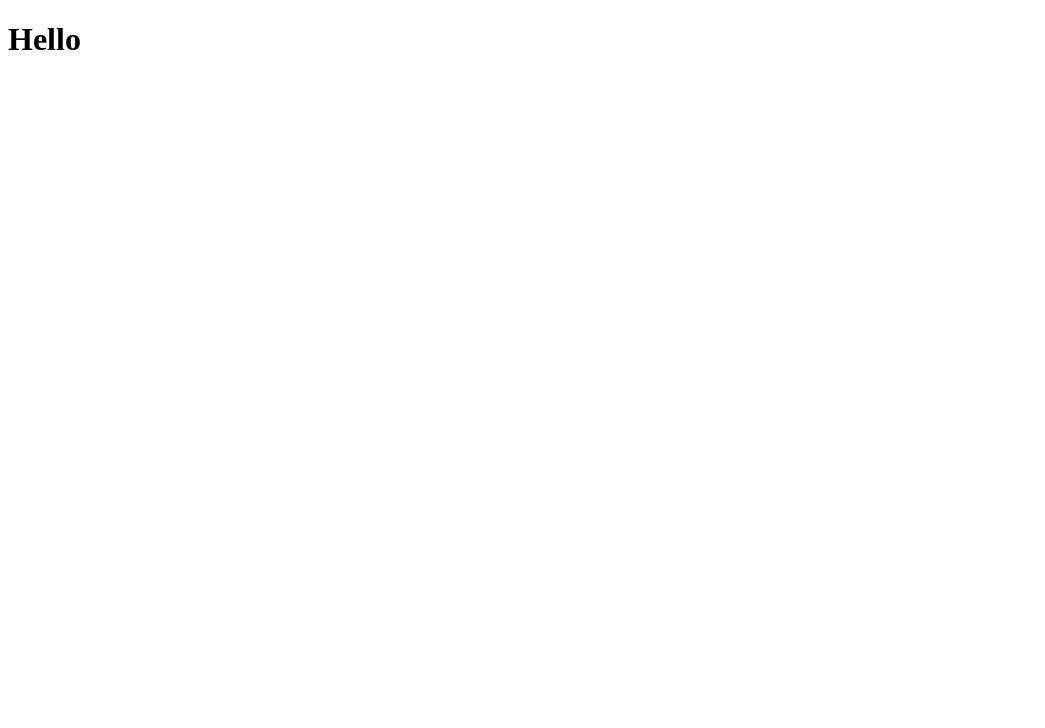
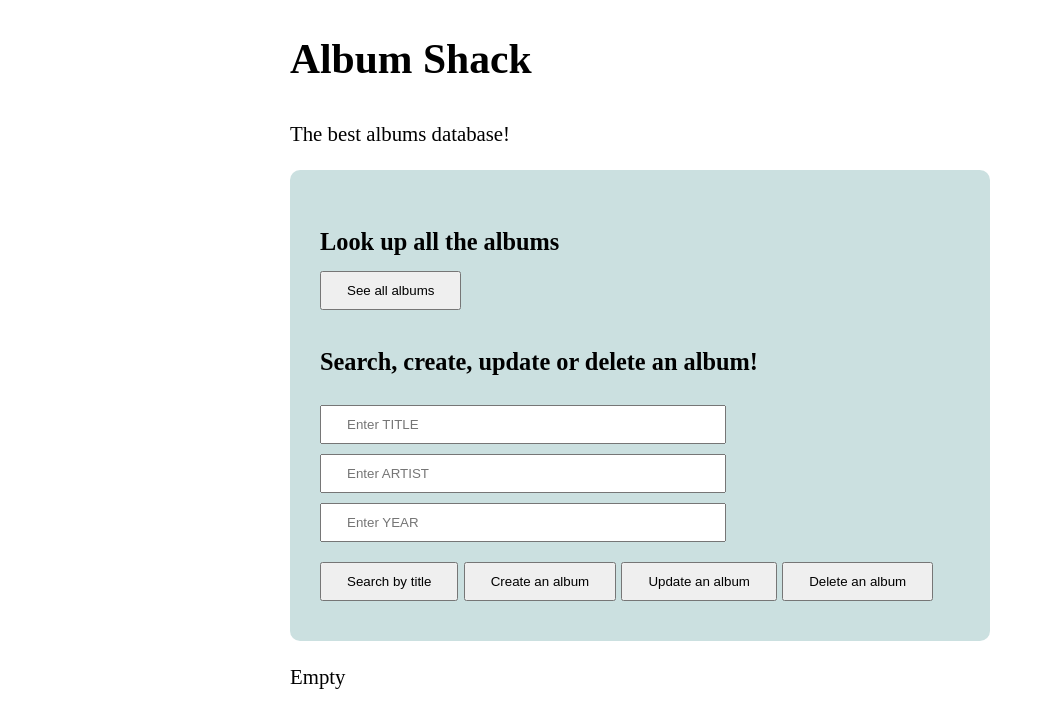
Before and after one commit to Liz0001/Lab1-FullStack, a website: page src/static/index.html in a window 1280 px wide. Shown: the whole page, without its empty margins (0-1045 px from the left). Drawn offline with Linux system fonts and the light colour scheme.

Commit message:
static/frontend added

```diff
--- a/src/static/index.html
+++ b/src/static/index.html
@@ -4,9 +4,32 @@
     <meta charset="UTF-8" />
     <meta http-equiv="X-UA-Compatible" content="IE=edge" />
     <meta name="viewport" content="width=device-width, initial-scale=1.0" />
+    <link rel="stylesheet" href="style.css" />
     <title>Lab1</title>
   </head>
   <body>
-    <h1>Hello</h1>
+    <main>
+      <h1>Album Shack</h1>
+      <p>The best albums database!</p>
+      <div class="box">
+        <h3 class="heading">Look up all the albums</h3>
+        <button class="allAlbumsButton">See all albums</button>
+        <div class="inputSection">
+          <h3>Search, create, update or delete an album!</h3>
+
+          <input class="inputTitle" type="text" placeholder="Enter TITLE" />
+          <input class="inputAuthor" type="text" placeholder="Enter ARTIST" />
+          <input class="inputYear" type="text" placeholder="Enter YEAR" />
+        </div>
+
+        <button class="searchButton">Search by title</button>
+        <button class="createButton">Create an album</button>
+        <button class="updateButton">Update an album</button>
+        <button class="deleteButton">Delete an album</button>
+      </div>
+
+      <div class="albumArea">Empty</div>
+    </main>
+    <script src="script.js"></script>
   </body>
 </html>
--- /dev/null
+++ b/src/static/style.css
@@ -0,0 +1,28 @@
+main {
+  width: 700px;
+  margin: 0 auto;
+  font-size: 1.3rem;
+  line-height: 1.5;
+  margin-bottom: 200px;
+}
+
+.box {
+  margin-bottom: 20px;
+  padding: 30px 30px;
+  background-color: rgba(95, 158, 160, 0.322);
+  border-radius: 10px;
+}
+
+button,
+input {
+  margin: 10px 0;
+  padding: 10px 25px;
+}
+.inputSection input {
+  width: 55%;
+  display: block;
+}
+
+.heading {
+  margin-bottom: 00px;
+}
```
